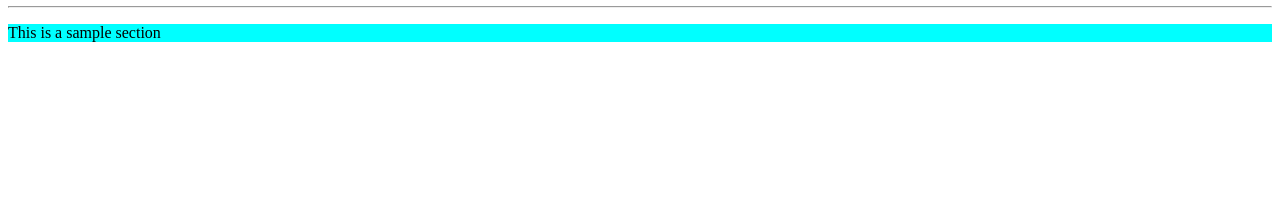
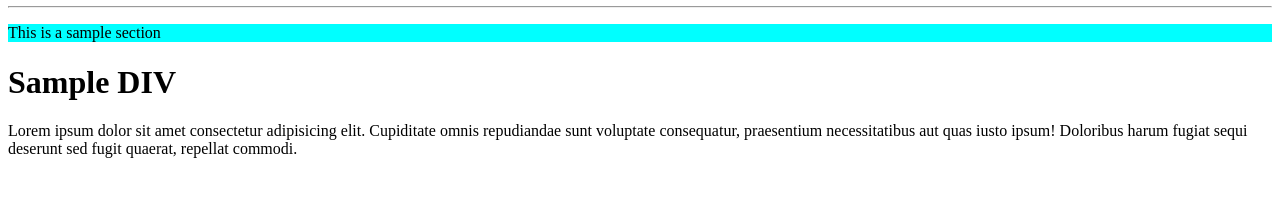
Before and after one commit to Kamwerudroid/test-class, a plain HTML site: page index.html in a window 1280 px wide. Shown: the part 313-510 px from the top of the page. Drawn offline with Linux system fonts and the light colour scheme.

```diff
--- a/index.html
+++ b/index.html
@@ -22,6 +22,9 @@
     <hr>
     <section style="background-color: aqua;">
         <p>This is a sample section</p> </section>
+        <div>
+        <h1> Sample DIV</h1>
+        <p>Lorem ipsum dolor sit amet consectetur adipisicing elit. Cupiditate omnis repudiandae sunt voluptate consequatur, praesentium necessitatibus aut quas iusto ipsum! Doloribus harum fugiat sequi deserunt sed fugit quaerat, repellat commodi.</p></div>
 
 </body>
 
```
